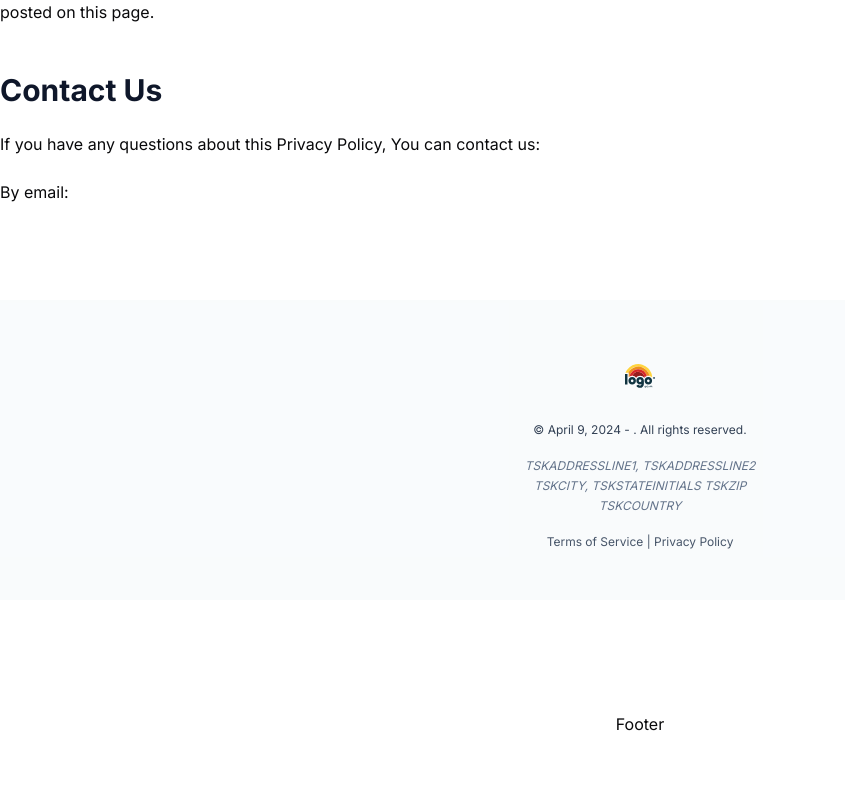
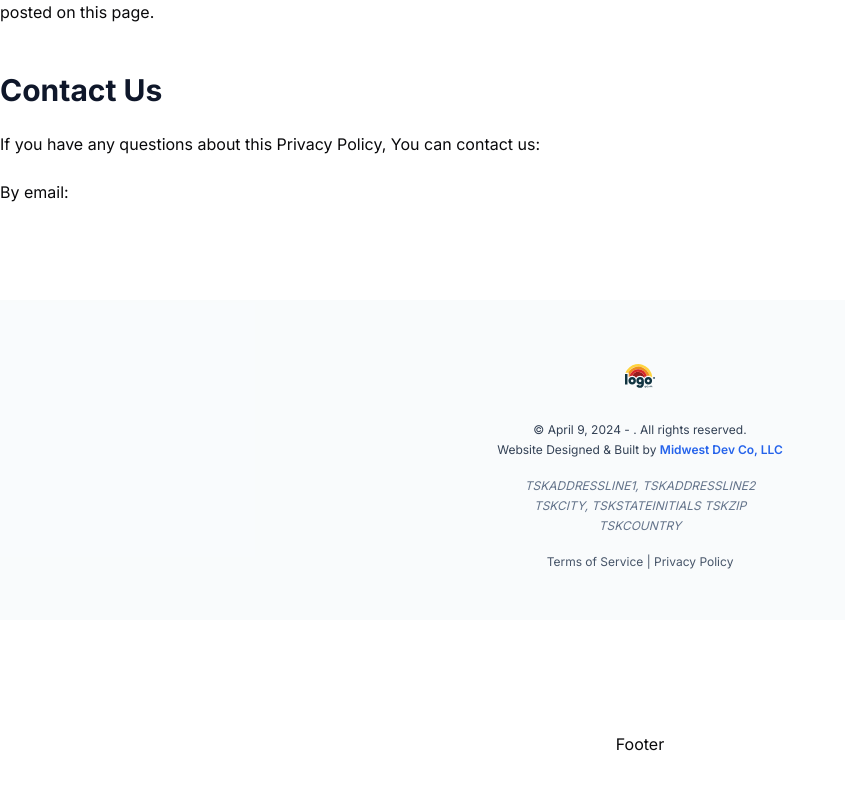
Before and after one commit to Midwest-Dev-Co/next-js-base---template, a Next.js app: page /privacy-policy in a window 1280 px wide. Shown: the part 6556-7346 px from the top of the page, without its empty margins (0-845 px from the left). Built offline with nearby package versions, Linux system fonts and the light colour scheme; a web font is replaced by a local one.

Commit message:
FIX: Footer MDC

```diff
--- a/src/app/(app)/(legal)/LegalFooter.tsx
+++ b/src/app/(app)/(legal)/LegalFooter.tsx
@@ -20,7 +20,18 @@ export default function SimpleFooter() {
                     month: 'long',
                     day: 'numeric',
                 })}{' '}
-                - {process.env.NEXT_PUBIC_COMPANY_NAME}. All rights reserved.
+                - {process.env.NEXT_PUBIC_COMPANY_NAME}. All rights reserved.{' '}
+                <span className="block">
+                    Website Designed & Built by{' '}
+                    <a
+                        href="https://midwestdevco.com"
+                        target="_blank"
+                        rel="noopener noreferrer"
+                        className="font-semibold text-blue-600 hover:text-blue-800"
+                    >
+                        Midwest Dev Co, LLC
+                    </a>
+                </span>
             </p>
 
             {/* Address */}
```
Also changed, not shown: src/components/global/footer/Footer.tsx (+14 -0 lines).
